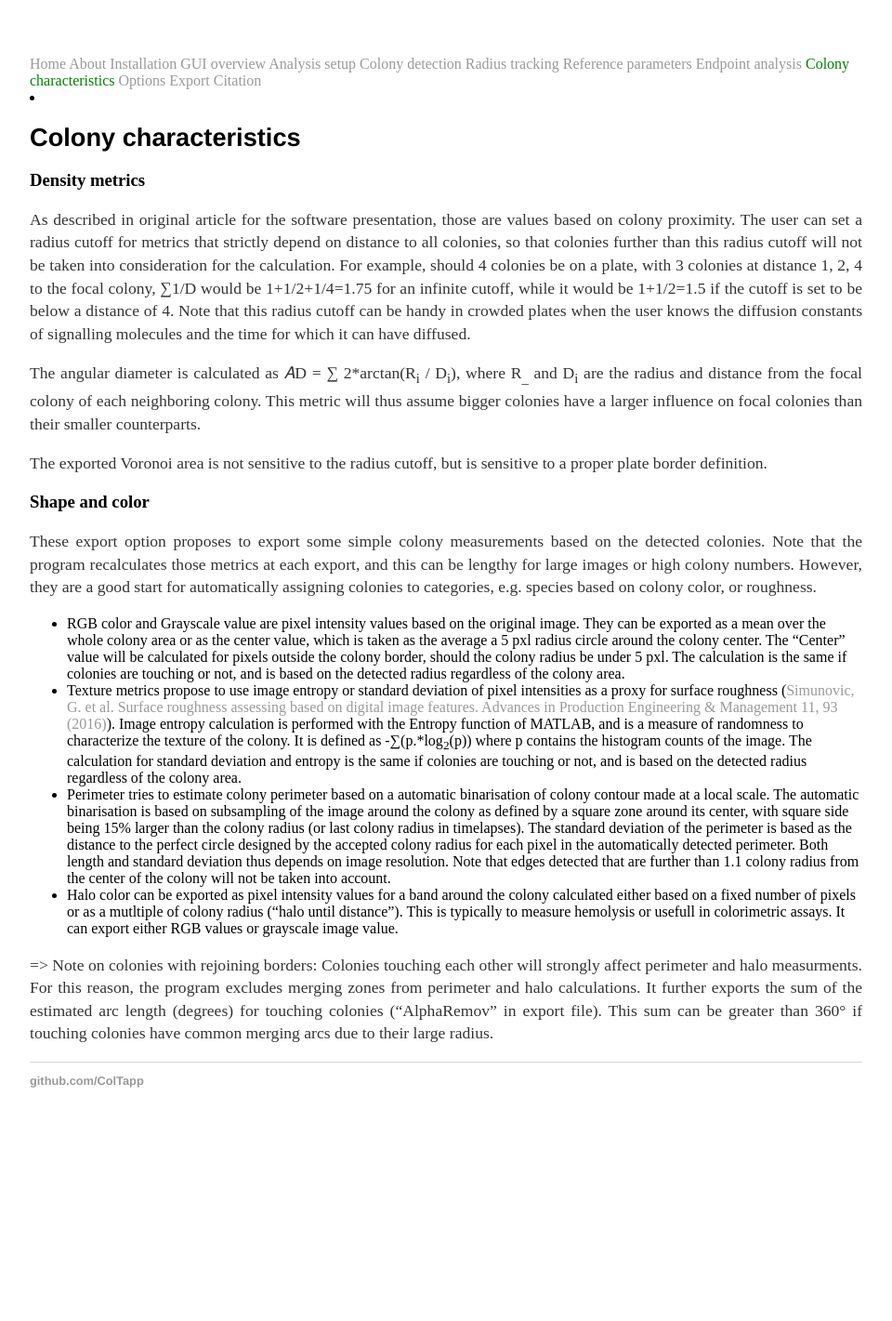
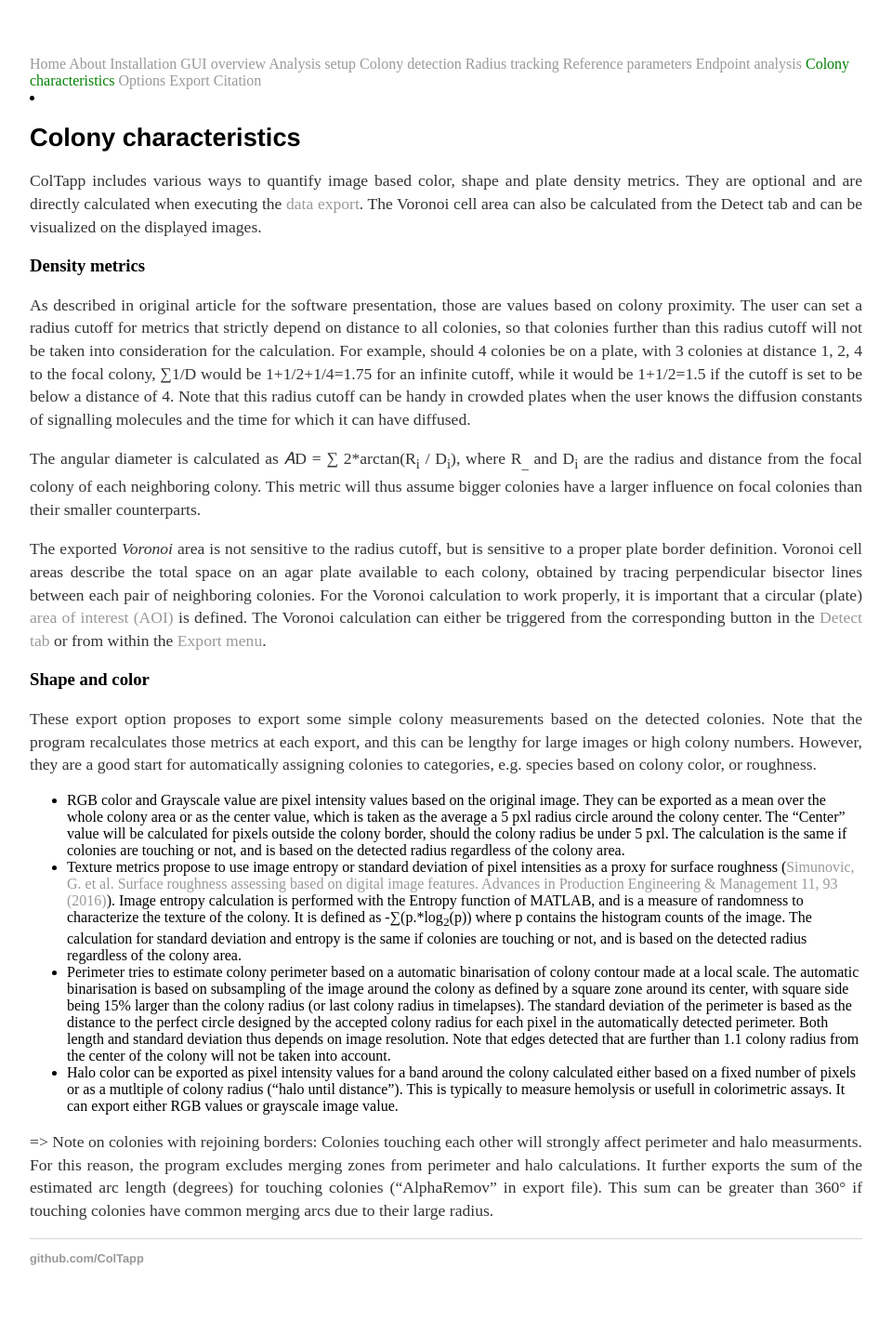
Before and after one commit to ColTapp/ColTapp.github.io, a Jekyll site: the page built from characteristics.md, in a window 1280 px wide. Shown: the whole page at 93% size, without its empty margins (160-1120 px from the left). Built offline with Jekyll 4.4.1, drawn with Linux system fonts in a browser that asks for light colours; before the commit the page ends 1230 px from its top, so only the background shows below that.

Commit message:
Update characteristics.md

```diff
--- a/characteristics.md
+++ b/characteristics.md
@@ -3,6 +3,8 @@ layout: default
 title: Colony characteristics
 ---
 # Colony characteristics
+ColTapp includes various ways to quantify image based color, shape and plate density metrics. They are optional and are directly calculated when executing the [data export]({{site.url}}/export.html). The Voronoi cell area can also be calculated from the Detect tab and can be visualized on the displayed images.
+
 
 ### Density metrics
 As described in original article for the software presentation, those are values based on colony proximity. The user can set a radius cutoff for metrics that strictly depend on distance to all colonies, so that colonies further than this radius cutoff will not be taken into consideration for the calculation.
@@ -10,7 +12,7 @@ For example, should 4 colonies be on a plate, with 3 colonies at distance 1, 2,
 
 The angular diameter is calculated as 𝐴D = ∑ 2*arctan(R<sub>i</sub> / D<sub>i</sub>), where R<sub>_</sub> and D<sub>i</sub> are the radius and distance from the focal colony of each neighboring colony. This metric will thus assume bigger colonies have a larger influence on focal colonies than their smaller counterparts.
 
-The exported Voronoi area is not sensitive to the radius cutoff, but is sensitive to a proper plate border definition.
+The exported *Voronoi* area is not sensitive to the radius cutoff, but is sensitive to a proper plate border definition. Voronoi cell areas describe the total space on an agar plate available to each colony, obtained by tracing perpendicular bisector lines between each pair of neighboring colonies. For the Voronoi calculation to work properly, it is important that a circular (plate) [area of interest (AOI)]({{site.url}}/setup.html) is defined. The Voronoi calculation can either be triggered from the corresponding button in the [Detect tab]({{site.url}}/detect.html) or from within the [Export menu]({{site.url}}/export.html).
 
 ### Shape and color
 These export option proposes to export some simple colony measurements based on the detected colonies. Note that the program recalculates those metrics at each export, and this can be lengthy for large images or high colony numbers. However, they are a good start for automatically assigning colonies to categories, e.g. species based on colony color, or roughness.
```
